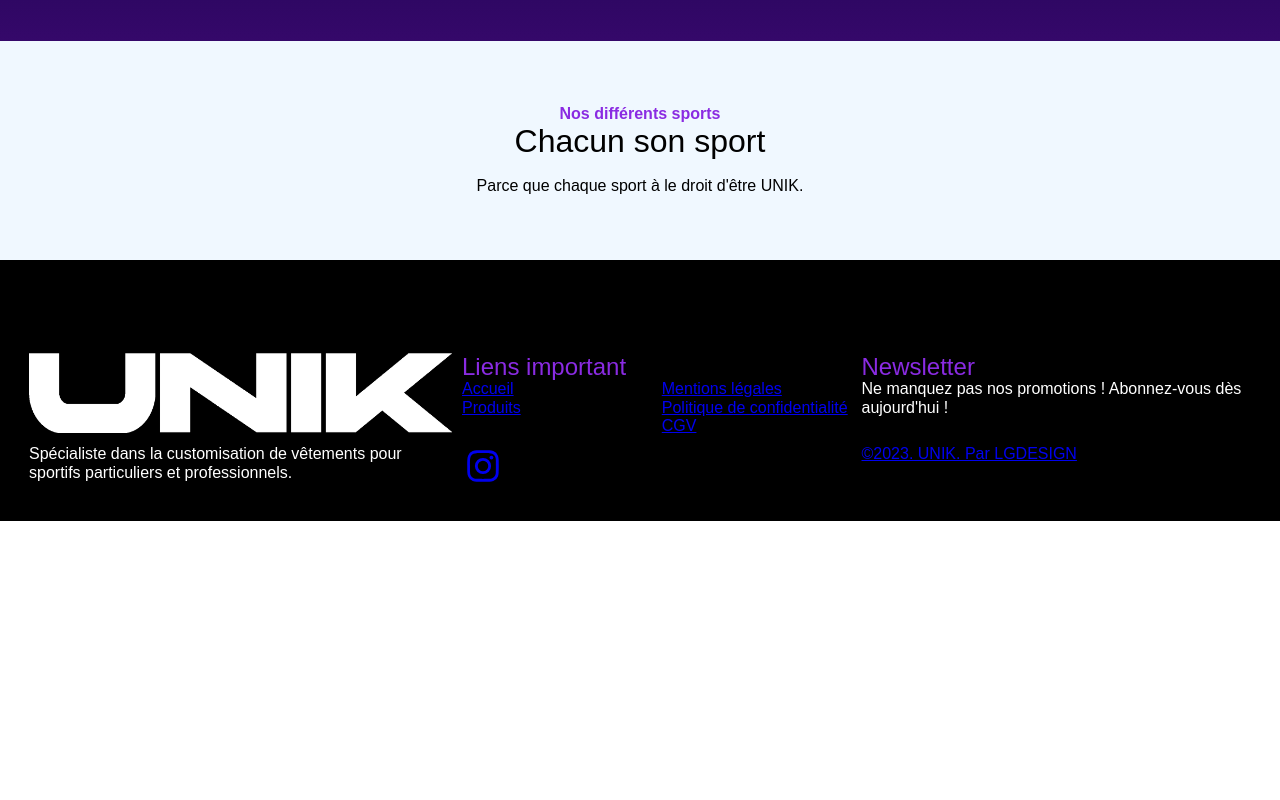
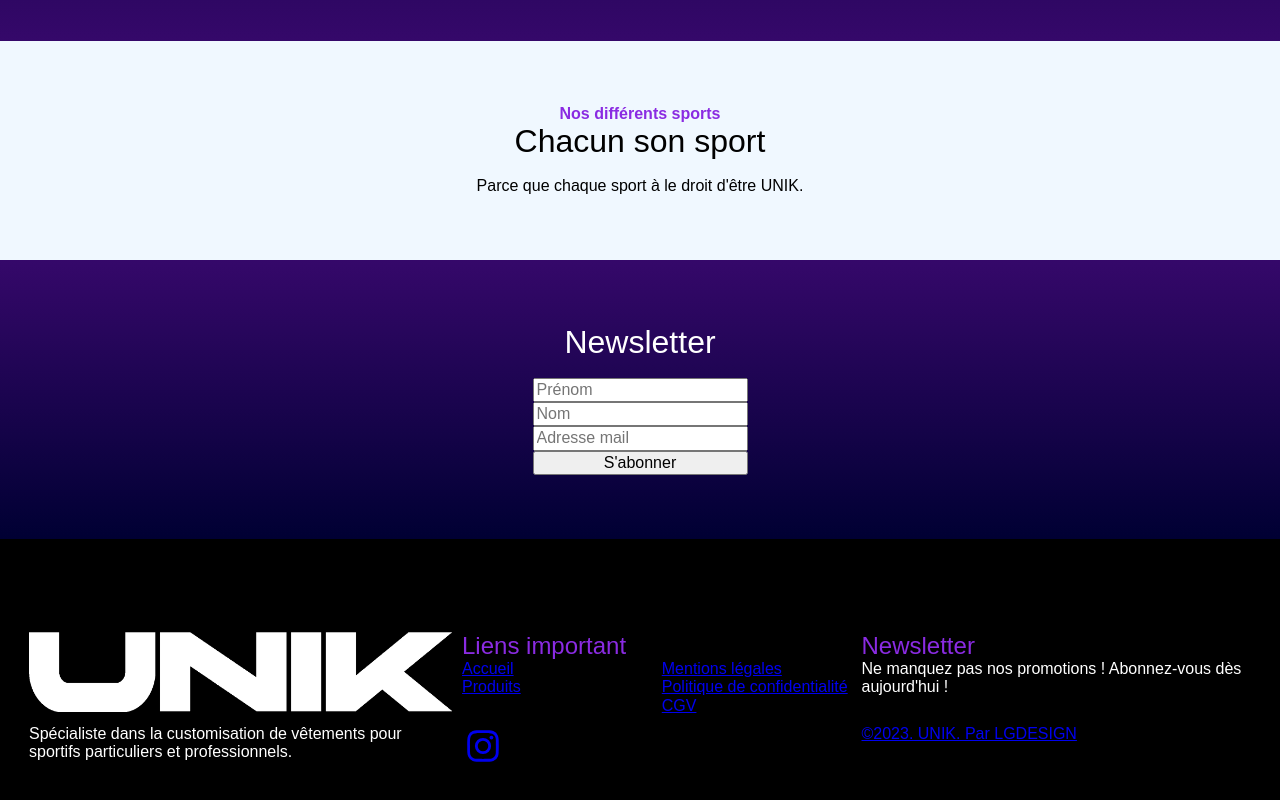
Before and after one commit to remybms/Unik, a Next.js app: page / in a window 1280 px wide. Shown: the part 969-1769 px from the top of the page. Before the commit the page ends 1490 px from the top, so only its background shows below. Built offline with nearby package versions, Linux system fonts and the light colour scheme; no server answers.

Commit message:
add newsletter form, almost no css and no back

```diff
--- a/pages/index.tsx
+++ b/pages/index.tsx
@@ -74,6 +74,18 @@ export default function Home({
         </div>
       </div>
 
+      <div className={styles.newsletter}>
+        <div className={styles.subtitle}>
+          Newsletter
+        </div>
+        <form className={styles.form}>
+          <input type='text' placeholder='Prénom' />
+          <input type='text' placeholder='Nom' />
+          <input type='mail' placeholder='Adresse mail' />
+          <button type='submit'>S'abonner</button>
+        </form>
+      </div>
+
       <Footer />
     </main>
   )
--- a/styles/main.module.css
+++ b/styles/main.module.css
@@ -65,8 +65,22 @@
     display: flex;
     flex-direction: column;
     align-items: center;
-    margin-bottom: 5%;
+
     padding: 5%;
     background-color: aliceblue;
     color: black;
 }
+
+.newsletter{
+    display: flex;
+    flex-direction: column;
+    align-items: center;
+    padding: 5%;
+    background: linear-gradient(#35086a, #000033 );
+    margin-bottom: 5%;
+}
+
+.form{
+    display: grid;
+    grid-template-columns: 1fr;
+}
```
